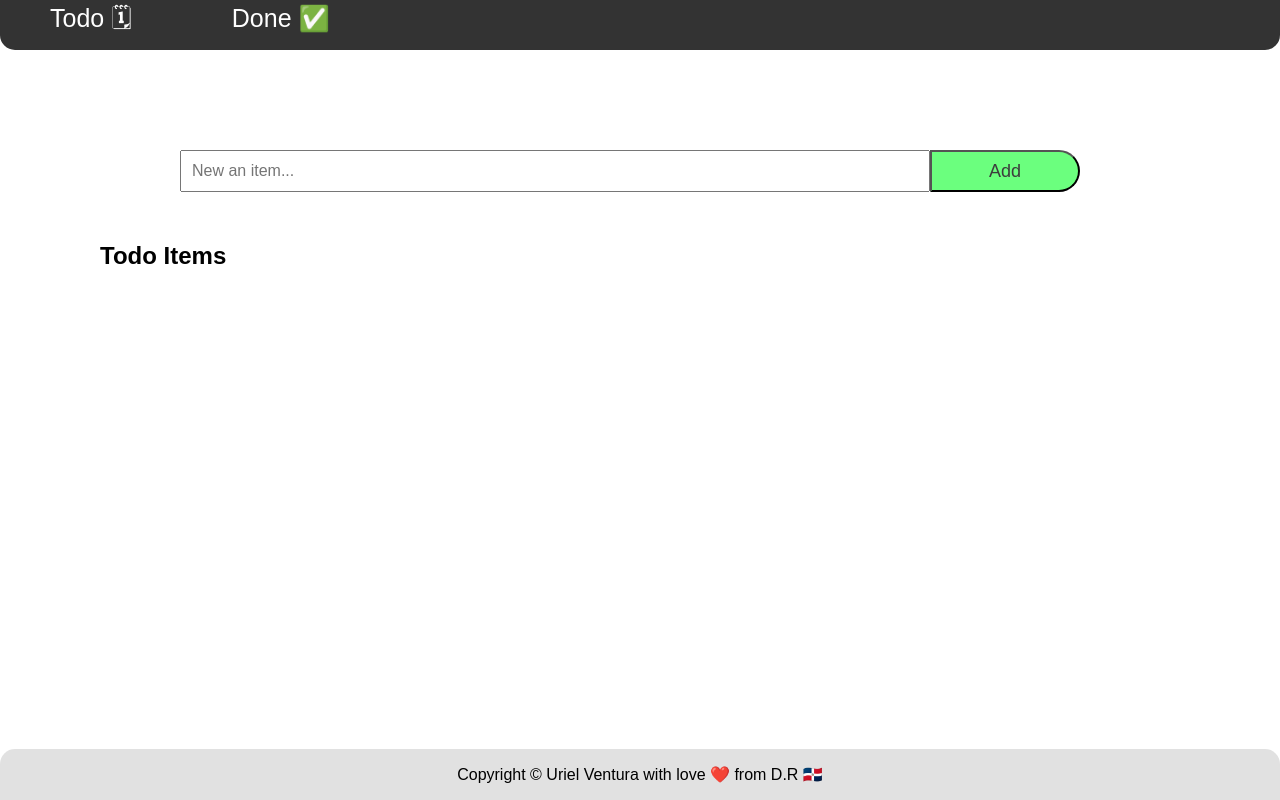
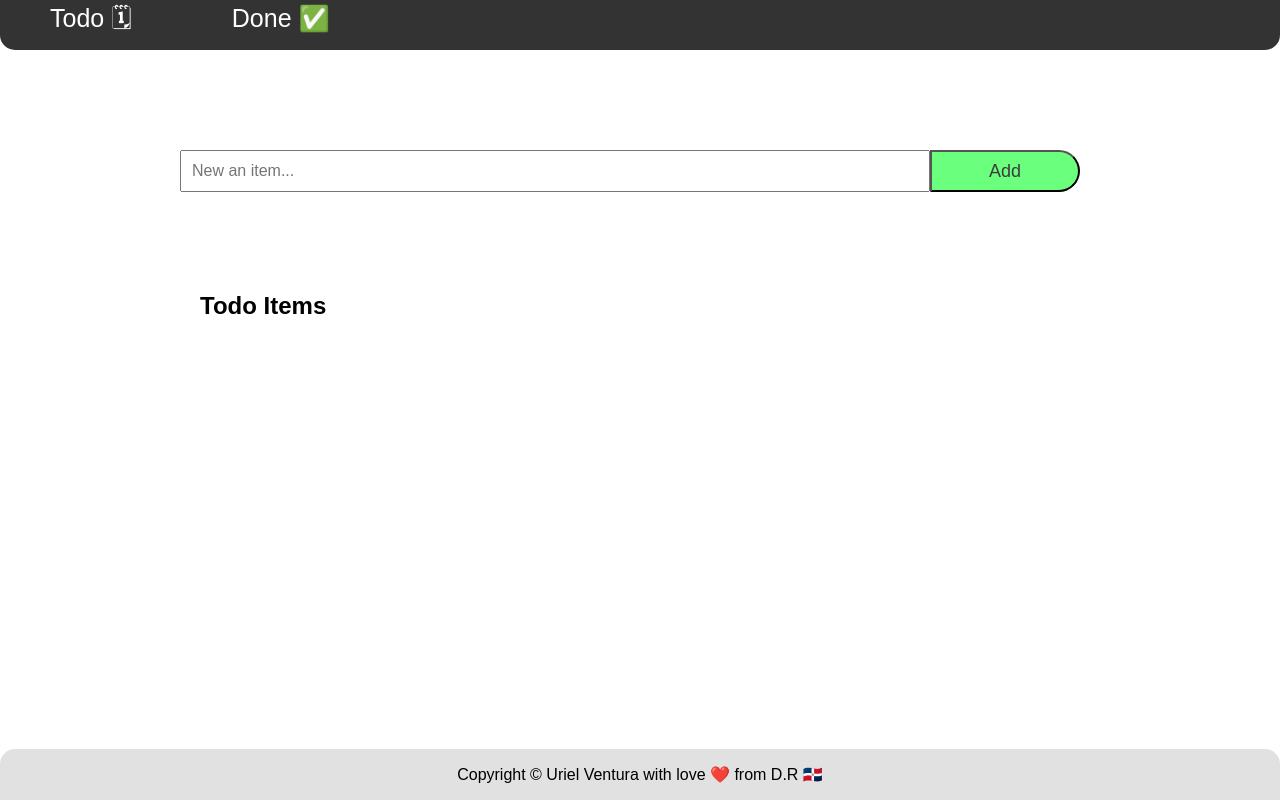
Before and after one commit to UrielVentura/todo-list-final-project, a React (Create React App) app: page /todo in a window 1280 px wide. Built offline with nearby package versions, Linux system fonts and the light colour scheme.

Commit message:
Update Todo.js

```diff
--- a/src/components/Todo.js
+++ b/src/components/Todo.js
@@ -66,7 +66,7 @@ const Todo = () => {
         )}
       </div>
 
-      <h2>Todo Items</h2>
+      <h2 style={{ margin: '100px' }}>Todo Items</h2>
 
       <ul>
         {todosItems.map(t => (
```
